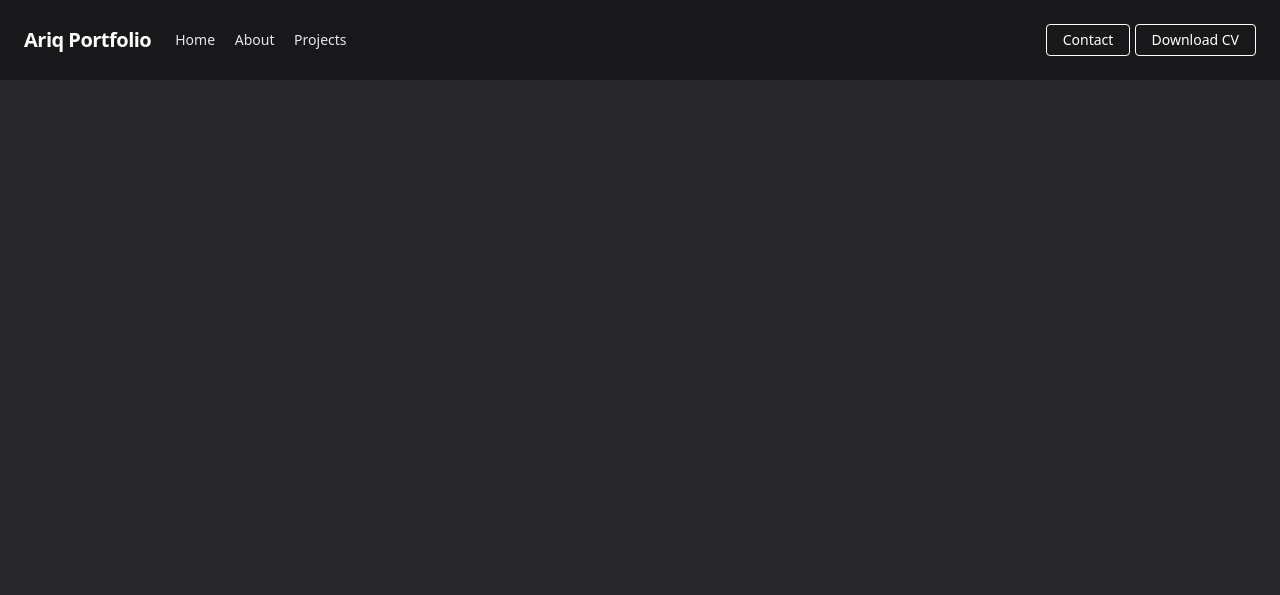
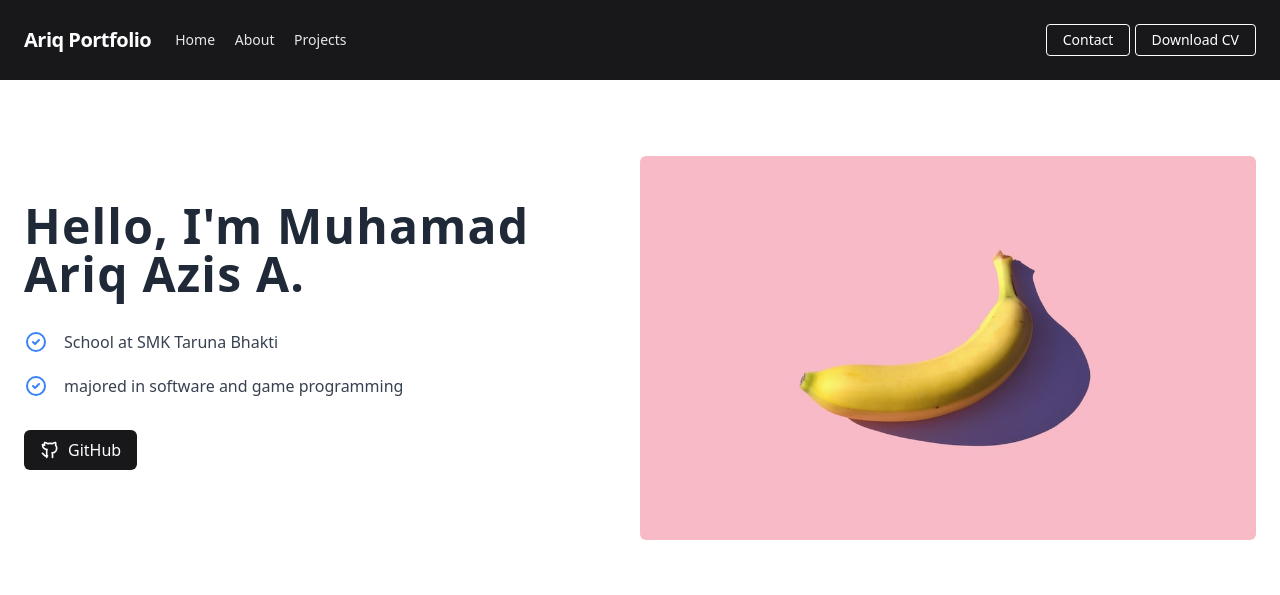
Before and after one commit to qiraxyz/portfolio-tailwind, a plain HTML site: page index.html in a window 1280 px wide. Drawn offline with nearby package versions, Linux system fonts and the light colour scheme.

Commit message:
add hero section

```diff
--- a/index.html
+++ b/index.html
@@ -60,6 +60,13 @@
         document.addEventListener('DOMContentLoaded', function () {
             const btnDownload = document.querySelector('.btn-download');
             const toast = document.querySelector('.toast');
+            const btn = document.querySelector('.navbar button');
+            const nav = document.querySelector('.navbar .w-full');
+            const downloadBtn = document.querySelector('.navbar .download-cv');
+
+            btn.addEventListener('click', function () {
+                nav.classList.toggle('hidden');
+            });
 
             btnDownload.addEventListener('click', function (event) {
                 event.preventDefault(); // Prevent the default behavior of the link
@@ -76,7 +83,7 @@
     </script>
 </head>
 
-<body class="bg-zinc-800">
+<body class="bg-white dark:bg-zinc-800">
     <section class="navbar">
         <nav class="flex items-center justify-between flex-wrap bg-zinc-900 p-6">
             <div class="flex items-center flex-shrink-0 text-white mr-6">
@@ -93,9 +100,9 @@
             </div>
             <div class="w-full block flex-grow lg:flex lg:items-center lg:w-auto hidden">
                 <div class="text-sm lg:flex-grow">
-                    <a href="#"
+                    <a href="#landing"
                         class="block mt-4 lg:inline-block lg:mt-0 text-gray-200 hover:text-white mr-4 btn-animation">Home</a>
-                    <a href="#"
+                    <a href="#landing"
                         class="block mt-4 lg:inline-block lg:mt-0 text-gray-200 hover:text-white mr-4 btn-animation">About</a>
                     <a href="#"
                         class="block mt-4 lg:inline-block lg:mt-0 text-gray-200 hover:text-white btn-animation">Projects</a>
@@ -103,8 +110,9 @@
                 <div>
                     <a href="#"
                         class="inline-block text-sm px-4 py-2 leading-none border rounded text-white border-white hover:border-transparent hover:text-gray-800 hover:bg-white mt-4 lg:mt-0 btn-animation">Contact</a>
-                        <a href="#"
-                        class="inline-block text-sm px-4 py-2 leading-none border rounded text-white border-white hover:border-transparent hover:text-gray-800 hover:bg-white mt-4 lg:mt-0 btn-animation btn-download">Download CV</a>
+                    <a href="#"
+                        class="inline-block text-sm px-4 py-2 leading-none border rounded text-white border-white hover:border-transparent hover:text-gray-800 hover:bg-white mt-4 lg:mt-0 btn-animation btn-download">Download
+                        CV</a>
                 </div>
             </div>
         </nav>
@@ -114,6 +122,73 @@
             </div>
         </div>
     </section>
+
+
+    <section class="bg-white dark:bg-zinc-800" id="landing">
+        <div
+            class="container flex flex-col px-6 py-10 mx-auto space-y-6 lg:h-[32rem] lg:py-16 lg:flex-row lg:items-center">
+            <div class="w-full lg:w-1/2">
+                <div class="lg:max-w-lg">
+                    <h1
+                        class="btn-animation text-3xl font-bold tracking-wide text-gray-800 dark:text-white lg:text-5xl">
+                        Hello, I'm Muhamad Ariq Azis A.
+                    </h1>
+
+                    <div class="mt-8 space-y-5">
+                        <p class="flex items-center -mx-2 text-gray-700 dark:text-gray-200">
+                            <svg xmlns="http://www.w3.org/2000/svg" class="w-6 h-6 mx-2 text-blue-500" fill="none"
+                                viewBox="0 0 24 24" stroke="currentColor">
+                                <path stroke-linecap="round" stroke-linejoin="round" stroke-width="2"
+                                    d="M9 12l2 2 4-4m6 2a9 9 0 11-18 0 9 9 0 0118 0z" />
+                            </svg>
+
+                            <span class="mx-2 btn-animation">School at SMK Taruna Bhakti</span>
+                        </p>
+
+                        <p class="flex items-center -mx-2 text-gray-700 dark:text-gray-200">
+                            <svg xmlns="http://www.w3.org/2000/svg" class="w-6 h-6 mx-2 text-blue-500" fill="none"
+                                viewBox="0 0 24 24" stroke="currentColor">
+                                <path stroke-linecap="round" stroke-linejoin="round" stroke-width="2"
+                                    d="M9 12l2 2 4-4m6 2a9 9 0 11-18 0 9 9 0 0118 0z" />
+                            </svg>
+
+                            <span class="mx-2 btn-animation">majored in software and game programming</span>
+                        </p>
+
+                        <!-- <p class="flex items-center -mx-2 text-gray-700 dark:text-gray-200">
+                            <svg xmlns="http://www.w3.org/2000/svg" class="w-6 h-6 mx-2 text-blue-500" fill="none"
+                                viewBox="0 0 24 24" stroke="currentColor">
+                                <path stroke-linecap="round" stroke-linejoin="round" stroke-width="2"
+                                    d="M9 12l2 2 4-4m6 2a9 9 0 11-18 0 9 9 0 0118 0z" />
+                            </svg>
+
+                            <span class="mx-2 btn-animation">Easy to Use</span>
+                        </p> -->
+                    </div>
+                </div>
+
+                <div class="w-full mt-8">
+                    <a href="https://github.com/qiraxyz" target="_blank"
+                        class="inline-flex items-center h-10 px-4 py-2 text-white transition-colors duration-200 transform bg-zinc-900 rounded-md hover:bg-blue-400 focus:outline-none focus:bg-blue-400 btn-animation">
+                        <svg xmlns="http://www.w3.org/2000/svg" class="h-5 w-5 mr-2" viewBox="0 0 24 24" fill="none" stroke="currentColor" stroke-width="2" stroke-linecap="round" stroke-linejoin="round">
+                            <path d="M0 0h24v24H0z" stroke="none" />
+                            <path d="M9 19c-4.3 1.4-4.3-2.5-6-3m12 5v-3.5c0-1 .1-1.4-.5-2 2.6-.3 5.5-1.3 5.5-6a4.6 4.6 0 0 0-1.3-3.2 4.2 4.2 0 0 0-.1-3.2s-1.1-.3-3.5 1.3a12 12 0 0 0-6 0c-2.4-1.6-3.5-1.3-3.5-1.3a4.2 4.2 0 0 0-.1 3.2A4.6 4.6 0 0 0 3 5.5c0 4.7 2.9 5.7 5.5 6-.6.6-.5 1.2-.5 2V21" />
+                        </svg>
+                        GitHub
+                    </a>
+                </div>
+
+
+
+            </div>
+
+            <div class="flex items-center justify-center w-full h-96 lg:w-1/2">
+                <img class="object-cover w-full h-full mx-auto rounded-md lg:max-w-2xl btn-animation"
+                    src="source/image/photo-1481349518771-20055b2a7b24.jpg" alt="glasses photo">
+            </div>
+        </div>
+        </div>
+    </section>
 </body>
 
 </html>
```
Also changed, not shown: source/image/photo-1481349518771-20055b2a7b24.jpg (added).
